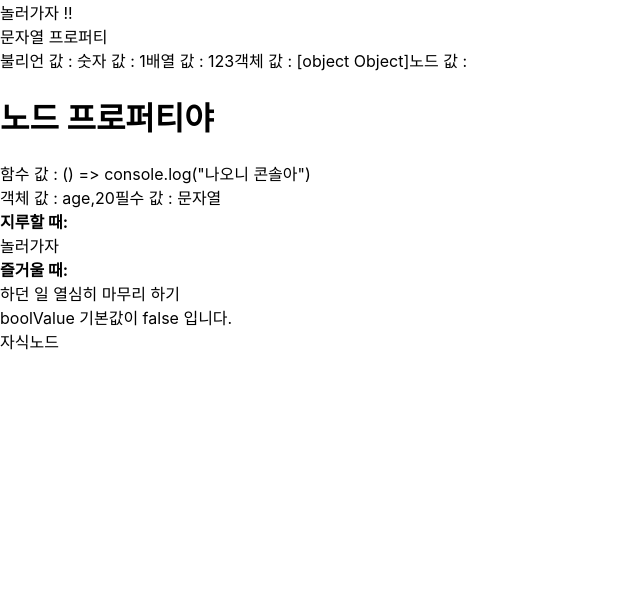
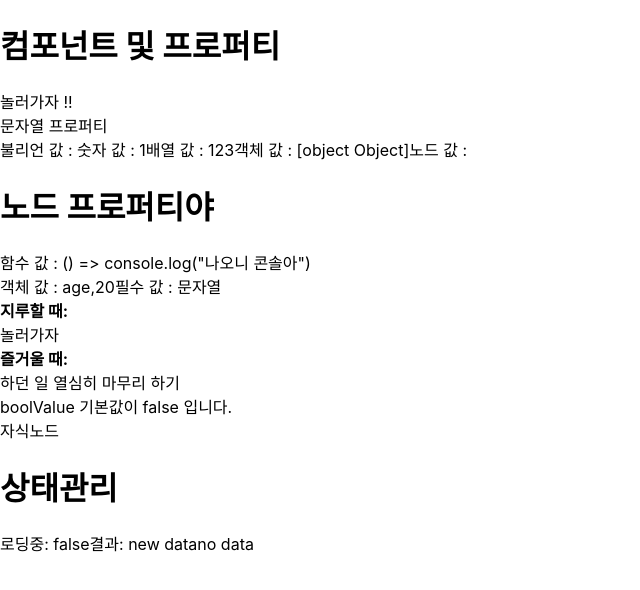
Before and after one commit to Son-Jin-Young/study-react, a React (Create React App) app: page / in a window 1280 px wide. Shown: the top 590 px of the page, without its empty margins (0-640 px from the left). Built offline with nearby package versions, Linux system fonts and the light colour scheme.

Commit message:
리액트 컴포넌트 상태 관리 개념

```diff
--- /dev/null
+++ b/src/03/StateExample.jsx
@@ -0,0 +1,40 @@
+import React from 'react';
+
+class StateExample extends React.Component {
+    constructor(props) {
+        super(props);
+        console.log('constructor', JSON.stringify(this.state));
+        // state 정의
+        this.state = {
+            loading: true,
+            formData: 'no data'
+        };
+
+        this.handleData = this.handleData.bind(this);
+
+        setTimeout(this.handleData, 4000);
+    }
+
+    handleData() {
+        const data = 'new data';
+        const {formData} = this.state;
+        // state 변경
+        this.setState({
+            loading: false,
+            formData: data + formData
+        });
+        console.log('loading 값', this.state.loading);
+    }
+
+    render() {
+        console.log('render', JSON.stringify(this.state));
+        return (
+            <div className="message-container">
+                <span>로딩중: {String(this.state.loading)}</span>
+                <span>결과: {this.state.formData}</span>
+            </div>
+        );
+    }
+}
+
+export default StateExample;
--- a/src/App.js
+++ b/src/App.js
@@ -7,6 +7,7 @@ import ChildComponent2 from './03/ChildComponent2';
 import BooleanComponent from './03/BooleanComponent';
 import DefaultPropsComponent from './03/DefaultPropsComponent';
 import ChildProperty from './03/ChildProperty';
+import StateExample from './03/StateExample';
 
 class App extends React.Component {
     render() {
@@ -17,6 +18,7 @@ class App extends React.Component {
 
         return (
             <div className="body">
+                <h1>컴포넌트 및 프로퍼티</h1>
                 <TodaysPlan />
                 <MyComponent
                     name="문자열 프로퍼티"
@@ -48,6 +50,8 @@ class App extends React.Component {
                         <span>자식노드</span>
                     </div>
                 </ChildProperty>
+                <h1>상태관리</h1>
+                <StateExample />
             </div>
         )
     }
```
Also changed, not shown: 1 other file (tests, documents, lock files or other folders).
